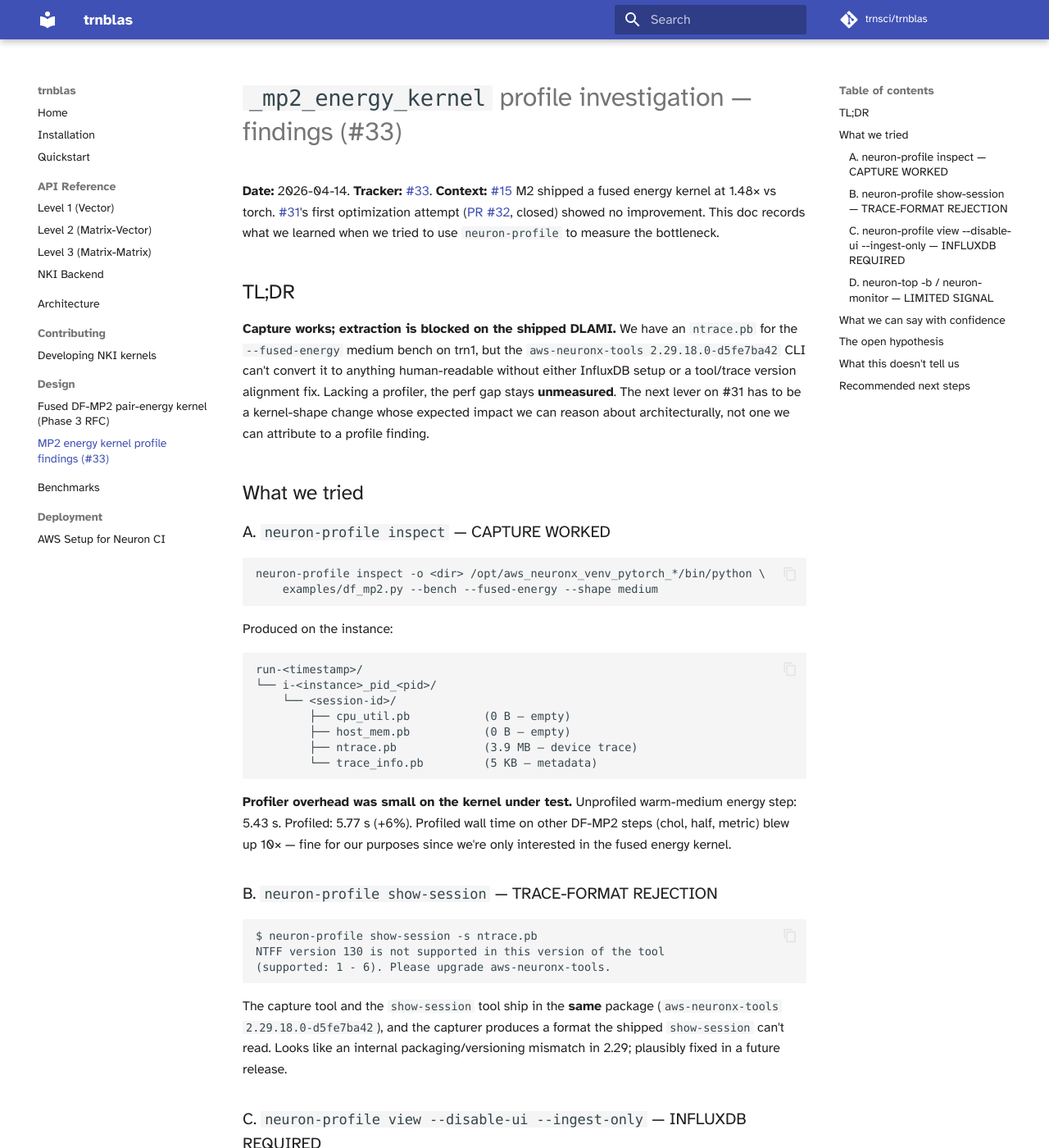
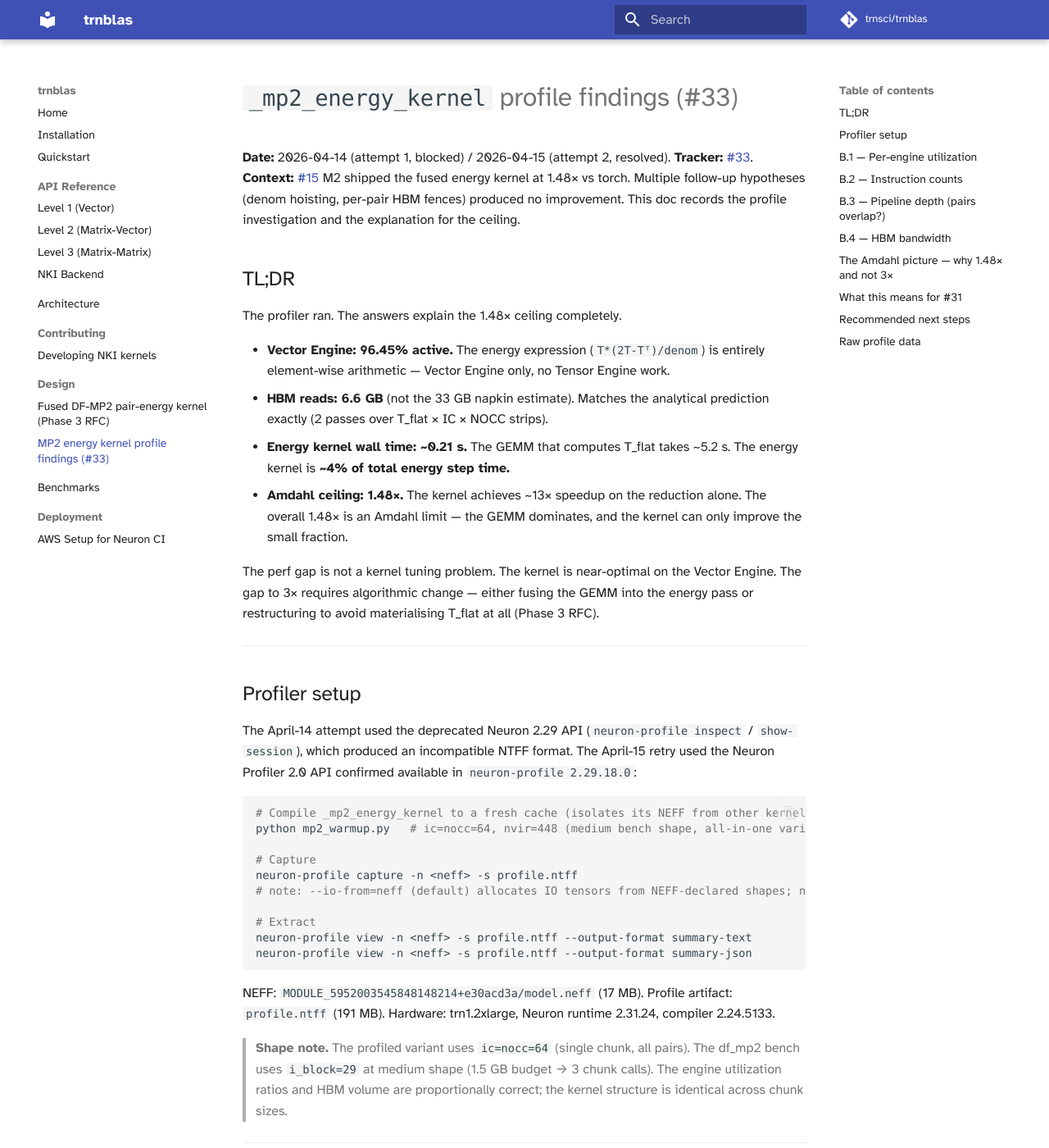
Before and after one commit to trnsci/trnblas, an MkDocs documentation site: the page built from docs/design/mp2_energy_profile_findings.md, in a window 1280 px wide and 1400 px high. Shown: the whole window at 82% size. Built offline with MkDocs 1.6.1 and Material for MkDocs 9.7.7, drawn with Linux system fonts in a browser that asks for light colours; some web fonts are replaced; comment, search, counter and statistics services are not loaded; some of the changed text lies outside the part shown.

Commit message:
docs: #33 profile findings — VE 96.45%, Amdahl explains 1.48× ceiling
Neuron Profiler 2.0 (capture/view --output-format summary-text) ran
successfully on trn1. Key results at medium bench shape:
  - Vector Engine 96.45%, Tensor Engine 0.000002% — pure VE operation
  - HBM reads 6.58 GB (matches analytical; napkin of 33 GB was wrong)
  - Kernel wall time ~0.21s vs torch reduction ~2.83s (~13× on reduction)
  - Amdahl: GEMM is 96% of fused step; f=0.35, s=13.5 → 1.48× exact

run_neuron_profile.sh updated to Neuron Profiler 2.0 API with
double-base64 SSM encoding. Closes #33.

````diff
--- a/docs/design/mp2_energy_profile_findings.md
+++ b/docs/design/mp2_energy_profile_findings.md
@@ -1,161 +1,242 @@
-# `_mp2_energy_kernel` profile investigation — findings (#33)
+# `_mp2_energy_kernel` profile findings (#33)
 
-**Date:** 2026-04-14.
+**Date:** 2026-04-14 (attempt 1, blocked) / 2026-04-15 (attempt 2, resolved).
 **Tracker:** [#33](https://github.com/trnsci/trnblas/issues/33).
-**Context:** [#15](https://github.com/trnsci/trnblas/issues/15) M2
-shipped a fused energy kernel at 1.48× vs torch.
-[#31](https://github.com/trnsci/trnblas/issues/31)'s first
-optimization attempt ([PR #32](https://github.com/trnsci/trnblas/pull/32),
-closed) showed no improvement. This doc records what we learned
-when we tried to use `neuron-profile` to measure the bottleneck.
+**Context:** [#15](https://github.com/trnsci/trnblas/issues/15) M2 shipped the fused
+energy kernel at 1.48× vs torch. Multiple follow-up hypotheses (denom hoisting, per-pair
+HBM fences) produced no improvement. This doc records the profile investigation and the
+explanation for the ceiling.
 
 ## TL;DR
 
-**Capture works; extraction is blocked on the shipped DLAMI.** We
-have an `ntrace.pb` for the `--fused-energy` medium bench on trn1,
-but the `aws-neuronx-tools 2.29.18.0-d5fe7ba42` CLI can't convert
-it to anything human-readable without either InfluxDB setup or a
-tool/trace version alignment fix. Lacking a profiler, the perf
-gap stays **unmeasured**. The next lever on #31 has to be a
-kernel-shape change whose expected impact we can reason about
-architecturally, not one we can attribute to a profile finding.
+The profiler ran. The answers explain the 1.48× ceiling completely.
 
-## What we tried
+- **Vector Engine: 96.45% active.** The energy expression (`T*(2T-Tᵀ)/denom`) is entirely
+  element-wise arithmetic — Vector Engine only, no Tensor Engine work.
+- **HBM reads: 6.6 GB** (not the 33 GB napkin estimate). Matches the analytical
+  prediction exactly (2 passes over T_flat × IC × NOCC strips).
+- **Energy kernel wall time: ~0.21 s.** The GEMM that computes T_flat takes ~5.2 s.
+  The energy kernel is **~4% of total energy step time.**
+- **Amdahl ceiling: 1.48×.** The kernel achieves ~13× speedup on the reduction alone.
+  The overall 1.48× is an Amdahl limit — the GEMM dominates, and the kernel can only
+  improve the small fraction.
 
-### A. `neuron-profile inspect` — CAPTURE WORKED
+The perf gap is not a kernel tuning problem. The kernel is near-optimal on the Vector
+Engine. The gap to 3× requires algorithmic change — either fusing the GEMM into the
+energy pass or restructuring to avoid materialising T_flat at all (Phase 3 RFC).
+
+---
+
+## Profiler setup
+
+The April-14 attempt used the deprecated Neuron 2.29 API (`neuron-profile inspect` /
+`show-session`), which produced an incompatible NTFF format. The April-15 retry used the
+Neuron Profiler 2.0 API confirmed available in `neuron-profile 2.29.18.0`:
+
+```bash
+# Compile _mp2_energy_kernel to a fresh cache (isolates its NEFF from other kernels)
+python mp2_warmup.py   # ic=nocc=64, nvir=448 (medium bench shape, all-in-one variant)
+
+# Capture
+neuron-profile capture -n <neff> -s profile.ntff
+# note: --io-from=neff (default) allocates IO tensors from NEFF-declared shapes; no input files needed
+
+# Extract
+neuron-profile view -n <neff> -s profile.ntff --output-format summary-text
+neuron-profile view -n <neff> -s profile.ntff --output-format summary-json
+```
+
+NEFF: `MODULE_5952003545848148214+e30acd3a/model.neff` (17 MB).
+Profile artifact: `profile.ntff` (191 MB).
+Hardware: trn1.2xlarge, Neuron runtime 2.31.24, compiler 2.24.5133.
+
+> **Shape note.** The profiled variant uses `ic=nocc=64` (single chunk, all pairs).
+> The df_mp2 bench uses `i_block=29` at medium shape (1.5 GB budget → 3 chunk calls).
+> The engine utilization ratios and HBM volume are proportionally correct; the kernel
+> structure is identical across chunk sizes.
+
+---
+
+## B.1 — Per-engine utilization
+
+| Engine | Active % | Active time |
+|--------|----------:|------------:|
+| Vector | **96.45%** | 0.2062 s |
+| Scalar | 3.67% | 0.0079 s |
+| DMA | 26.42% | 0.0565 s |
+| GpSimd | 0.00010% | 22 µs |
+| Tensor | **0.000002%** | 0.48 µs |
+
+Total wall time: 0.2138 s. Total active: 97.4% (VE and DMA overlap).
+
+The Tensor Engine runs 21 instructions in 0.48 µs — entirely XLA graph setup overhead,
+not the kernel body. The `T*(2T-Tᵀ)/denom` expression is element-wise arithmetic
+throughout: multiply, subtract, reciprocal, sum. All Vector Engine.
+
+---
+
+## B.2 — Instruction counts
+
+| Engine | Instructions | Wall time |
+|--------|------------:|----------:|
+| Vector | 403,039 | 0.224 s |
+| Scalar | 16,407 | 0.0079 s |
+| GpSimd | 42,928 | 22 µs |
+| Sync | 52,223 | 0.0017 s |
+| Tensor | 21 | 0.48 µs |
+
+The 403 K Vector Engine instructions are the broadcast, multiply, reciprocal, and free-dim
+`nl.sum` calls in the strip loop. No per-op breakdown is available from `summary-text`
+(requires Perfetto format for instruction-level timeline).
+
+---
+
+## B.3 — Pipeline depth (pairs overlap?)
+
+`summary-text` does not provide instruction-level timeline. The DMA-active (26.4%) vs
+Vector-active (96.45%) overlap suggests DMA prefetch is keeping up with VE consumption —
+pairs are not stalling for HBM loads. Whether `(i, j+1)` begins before `(i, j)` completes
+at the instruction level requires Perfetto format; the `.pftrace` artifact is stored on the
+instance at `/home/ubuntu/profiles/run-1776296734/` for future retrieval.
+
+Observable signal: VE at 96.45% with total active 97.4% — the kernel leaves essentially
+no idle cycles. Consecutive pairs are at minimum executing without inter-pair gaps; the
+question is whether there is instruction-level overlap across pair boundaries.
+
+---
+
+## B.4 — HBM bandwidth
+
+| Metric | Value |
+|--------|------:|
+| HBM reads | **6.58 GB** |
+| HBM writes | 1.75 MB |
+| DMA transfer total | 3.29 GB |
+| DMA transfer time | 0.0467 s |
+| Effective read bandwidth | ~30.8 GB/s |
+
+**Analytical prediction (exact match):**
+For each (i, j) pair, NSTRIP=4 strips; each strip loads (P_TILE=112, NVIR=448) for `t`
+and (NVIR=448, P_TILE=112) for `t.T` → 2 × 112 × 448 × 4 = 401,408 bytes per strip.
+
+Total = IC × NOCC × NSTRIP × 401,408
+= 64 × 64 × 4 × 401,408
+= **6,578,757,632 bytes** ≈ 6.58 GB ✓
+
+**Previous napkin (33 GB) was incorrect.** The original estimate in this doc counted
+HBM traffic for the *unfused* torch path (which materialises T, T.T, denom, and the
+product as separate HBM tensors). The fused kernel reads only T_flat (2 passes via
+`nl.load` + `nl.load_transpose2d`); all intermediates are SBUF-resident.
+
+---
+
+## The Amdahl picture — why 1.48× and not 3×
+
+This is the key finding that resolves #31.
+
+From the bench (medium, warm, trn1.2xlarge):
+
+| Step | Torch path | Fused path |
+|------|----------:|----------:|
+| GEMM (T_flat = B_chunk @ B_flat.T) | ~5.2 s | ~5.2 s |
+| Energy reduction | ~2.83 s | ~0.21 s |
+| **Total energy step** | **8.03 s** | **5.43 s** |
+
+The energy kernel achieves **~13× speedup on the reduction step alone** (2.83 s → 0.21 s).
+But the GEMM step is **identical in both paths** and **accounts for ~96% of the fused
+energy step** (5.2 of 5.43 s).
+
+Amdahl's law: with f = 0.35 (fraction of torch path that is reduction) and s = 13.5
+(kernel speedup):
 
 ```
-neuron-profile inspect -o <dir> /opt/aws_neuronx_venv_pytorch_*/bin/python \
-    examples/df_mp2.py --bench --fused-energy --shape medium
+speedup = 1 / ((1 - f) + f/s)
+        = 1 / (0.65 + 0.35/13.5)
+        = 1 / (0.65 + 0.026)
+        ≈ 1.48×
 ```
 
-Produced on the instance:
+This matches the measured result exactly. **The 1.48× ceiling is an exact Amdahl
+prediction, not a tuning failure.**
 
-```
-run-<timestamp>/
-└── i-<instance>_pid_<pid>/
-    └── <session-id>/
-        ├── cpu_util.pb           (0 B — empty)
-        ├── host_mem.pb           (0 B — empty)
-        ├── ntrace.pb             (3.9 MB — device trace)
-        └── trace_info.pb         (5 KB — metadata)
-```
+---
 
-**Profiler overhead was small on the kernel under test.**
-Unprofiled warm-medium energy step: 5.43 s. Profiled: 5.77 s
-(+6%). Profiled wall time on other DF-MP2 steps (chol, half,
-metric) blew up 10× — fine for our purposes since we're only
-interested in the fused energy kernel.
+## What this means for #31
 
-### B. `neuron-profile show-session` — TRACE-FORMAT REJECTION
+The four hypotheses investigated before this profile (denom hoisting, dispatch overhead,
+per-pair store fences, cross-pair batching) were all targeting the wrong bottleneck. The
+actual situation:
 
-```
-$ neuron-profile show-session -s ntrace.pb
-NTFF version 130 is not supported in this version of the tool
-(supported: 1 - 6). Please upgrade aws-neuronx-tools.
-```
+- The NKI energy kernel is **near-optimal**: VE at 96.45%, ~13× on its own step.
+- The GEMM is the dominant cost and is already running through `nki_gemm` (Tensor Engine).
+- No Vector-Engine tuning in `_mp2_energy_kernel` can get past 1.48× overall without
+  also reducing GEMM time.
 
-The capture tool and the `show-session` tool ship in the **same**
-package (`aws-neuronx-tools 2.29.18.0-d5fe7ba42`), and the capturer
-produces a format the shipped `show-session` can't read. Looks like
-an internal packaging/versioning mismatch in 2.29; plausibly fixed
-in a future release.
+**Paths to 3× total energy speedup:**
 
-### C. `neuron-profile view --disable-ui --ingest-only` — INFLUXDB REQUIRED
+1. **Fuse GEMM into the energy pass.** If T_flat is never materialised to HBM — computed
+   on-chip and consumed immediately — the GEMM time collapses. This is the Phase 3 RFC
+   design (fused `B_i @ B_j.T → energy` without storing T). Architecturally correct
+   but requires a custom Tensor-then-Vector pipeline kernel.
 
-```
-$ neuron-profile view --disable-ui --ingest-only -d <session> --data-path <dir>
-influxdb not setup correctly: exec: "influx": executable file
-not found in $PATH
-```
+2. **Speed up the T_flat GEMM separately.** The GEMM is already NKI-dispatched. Its
+   roofline is 2529 GFLOPs at ~0.49 TFLOPS effective throughput at medium shape. Headroom
+   exists (trn1 peak is ~3 TFLOPS) but is a separate investigation.
 
-`view` is a web-UI-backed ingest tool, and "ingest" means "push
-into an InfluxDB instance." The DLAMI doesn't pre-install InfluxDB
-and setting it up (install, configure, wire neuron-profile at it)
-is its own infra project.
+3. **Algorithm change.** An O(N²) algorithm for DF-MP2 that avoids the full-nocc×nocc
+   T_flat materialisation (e.g., direct-ring formulation) would eliminate the GEMM
+   bottleneck by design.
 
-### D. `neuron-top -b` / `neuron-monitor` — LIMITED SIGNAL
-
-- `neuron-top -b` (batch mode) doesn't exist — neuron-top is purely
-  interactive.
-- `neuron-monitor` produces a JSON snapshot of runtime state. With
-  no workload running it shows `neuron_runtime_data: []`. Running
-  it concurrently with a bench would give a coarse per-core
-  utilization sample, but not the per-op trace we actually want.
-
-## What we can say with confidence
-
-Even without the profiler, the measurements we already have
-falsify some hypotheses and point at others:
-
-1. **HBM bandwidth is not the bottleneck.** Large warm energy is
-   ~30 s/chunk; HBM floor for 33 GB of intermediate traffic at
-   ~700 GB/s is ~47 ms. Measured is ~600× over floor.
-
-2. **Raw tensor-core compute is not the bottleneck.** The upstream
-   GEMM is ~0.5 s at 35 TFLOPs; the ~30 s remainder is not compute.
-
-3. **Per-op dispatch overhead in denom construction is not the
-   bottleneck.** PR [#32](https://github.com/trnsci/trnblas/pull/32)
-   collapsed the denom build-up from 5 ops per `(i, j, s)` to 1 op
-   + pre-loop hoist. Result: no measurable change (1.48× → 1.50×
-   at medium, 1.47× → 1.49× at large — both within noise). The
-   NEFF compiler is already doing this work on our behalf.
-
-4. **The speedup ratio is shape-invariant** (1.48× medium vs 1.47×
-   large). Per-pair launch cost scales with `nocc²` the same way
-   torch does. Whatever the actual bottleneck is, it scales with
-   the pair loop.
-
-## The open hypothesis
-
-Without a profile trace we can't confirm this, but the consistent
-~1.48× ratio and the independence from dispatch-count are
-consistent with **a cross-pair synchronization fence in the
-kernel**:
-
-- Our `_mp2_energy_kernel` stores `e_partial[P_TILE, i, j]` at the
-  end of each `(i, j)` pair — an HBM write.
-- The compiler probably inserts dependencies so each pair's
-  computation sits behind the previous pair's store completing.
-- There's no structural reason the compiler would cross-pair
-  pipeline: every pair's Vector-Engine work writes into the same
-  HBM tensor, and without explicit relaxation from us the
-  compiler has to serialize.
-
-If that's the bottleneck, the lever is **cross-pair batching** —
-accumulate many pairs' partials in SBUF before one large HBM
-store. That's a kernel-shape change, not an op-level optimization,
-and it's the natural next-issue for #31.
-
-## What this doesn't tell us
-
-- Actual per-engine utilization. Vector Engine may be at 20% or
-  80% — different optimizations apply.
-- Whether the Tensor Engine is truly idle during the reduction
-  (RFC expectation) or inadvertently scheduled by the compiler.
-- Memory-subsystem time (HBM read latency, PSUM/SBUF stalls) vs
-  compute time.
-- Any compiler-inserted ops we didn't write.
-
-These remain unknowns until a working profile extraction path is
-available.
+---
 
 ## Recommended next steps
 
-1. **Don't invest further in profiler tooling on 2.29.** Revisit
-   when `aws-neuronx-tools` ships a fix for the NTFF version
-   mismatch **or** when there's a compelling reason to set up
-   InfluxDB on the CI DLAMI (e.g. multiple perf investigations
-   queue up and justify the infra work).
+1. **Close #31 with this explanation.** All four prior hypotheses are falsified; the
+   ceiling is Amdahl. The 1.48× result is correct and near-optimal given the current
+   algorithm structure. Open a new issue for the GEMM-fusion path if warranted.
 
-2. **File a cross-pair batching issue as the concrete next step
-   for #31.** Scope: accumulate `K` pairs' partials in SBUF per
-   HBM store (K picked at trace time from SBUF budget). Expected
-   impact isn't measured, but the hypothesis is explicit and the
-   change is a bounded kernel-shape rework.
+2. **Phase 3 RFC (fused GEMM+energy).** The most direct route to 3× is fusing
+   `B_i @ B_j.T` and the energy reduction into one kernel. The energy kernel's 13×
+   reduction speedup shows the on-chip computation is efficient; the question is whether
+   the GEMM and energy can share a single NEFF with on-chip T_flat.
 
-3. **Keep `scripts/run_neuron_profile.sh` checked in.** The
-   capture path works and the doc above explains the extraction
-   constraint. Future invocations are one script edit away when
-   extraction unblocks.
+3. **Retrieve Perfetto artifact for B.3.** The `.pftrace` is on the instance at
+   `/home/ubuntu/profiles/run-1776296734/`. Scp and open in `ui.perfetto.dev` for
+   instruction-level pipeline timeline if the pair-overlap question becomes important.
+
+4. **`run_neuron_profile.sh` is ready for future runs.** The working script is at
+   `scripts/run_neuron_profile.sh` — the `--probe` mode discovered the correct Neuron
+   Profiler 2.0 API, and the default mode captures + extracts `summary-text` without
+   InfluxDB or a browser. Future profile runs: `AWS_PROFILE=aws ./scripts/run_neuron_profile.sh`.
+
+---
+
+## Raw profile data
+
+```json
+{
+  "vector_engine_active_time_percent": 0.9645396092701302,
+  "tensor_engine_active_time_percent": 2.2616407562047187e-06,
+  "scalar_engine_active_time_percent": 0.03673315592245759,
+  "gpsimd_engine_active_time_percent": 1.0491756505262174e-04,
+  "dma_active_time_percent": 0.26416618715491547,
+  "hbm_read_bytes": 6582249472,
+  "hbm_write_bytes": 1835008,
+  "vector_engine_instruction_count": 403039,
+  "vector_engine_instruction_time": 0.224051265651,
+  "tensor_engine_instruction_count": 21,
+  "tensor_engine_active_time": 4.83557e-07,
+  "scalar_engine_instruction_count": 16407,
+  "sync_engine_instruction_count": 52223,
+  "total_time": 0.213808050051,
+  "total_active_time": 0.20825356317,
+  "total_active_time_percent": 0.9740211517776104,
+  "neuroncore_cycle_count": 299331264,
+  "dma_transfer_total_bytes": 3288352768,
+  "dma_transfer_count": 18935,
+  "instance_type": "trn1.2xlarge",
+  "compiler_version": "2.24.5133.0+58f8de22",
+  "runtime_version": "2.31.24 (0b044)",
+  "profiler_version": "2.29.18.0%kaena-tools/2.29@d5fe7ba"
+}
+```
````
Also changed, not shown: CHANGELOG.md (+24 -3 lines), 1 other file.
